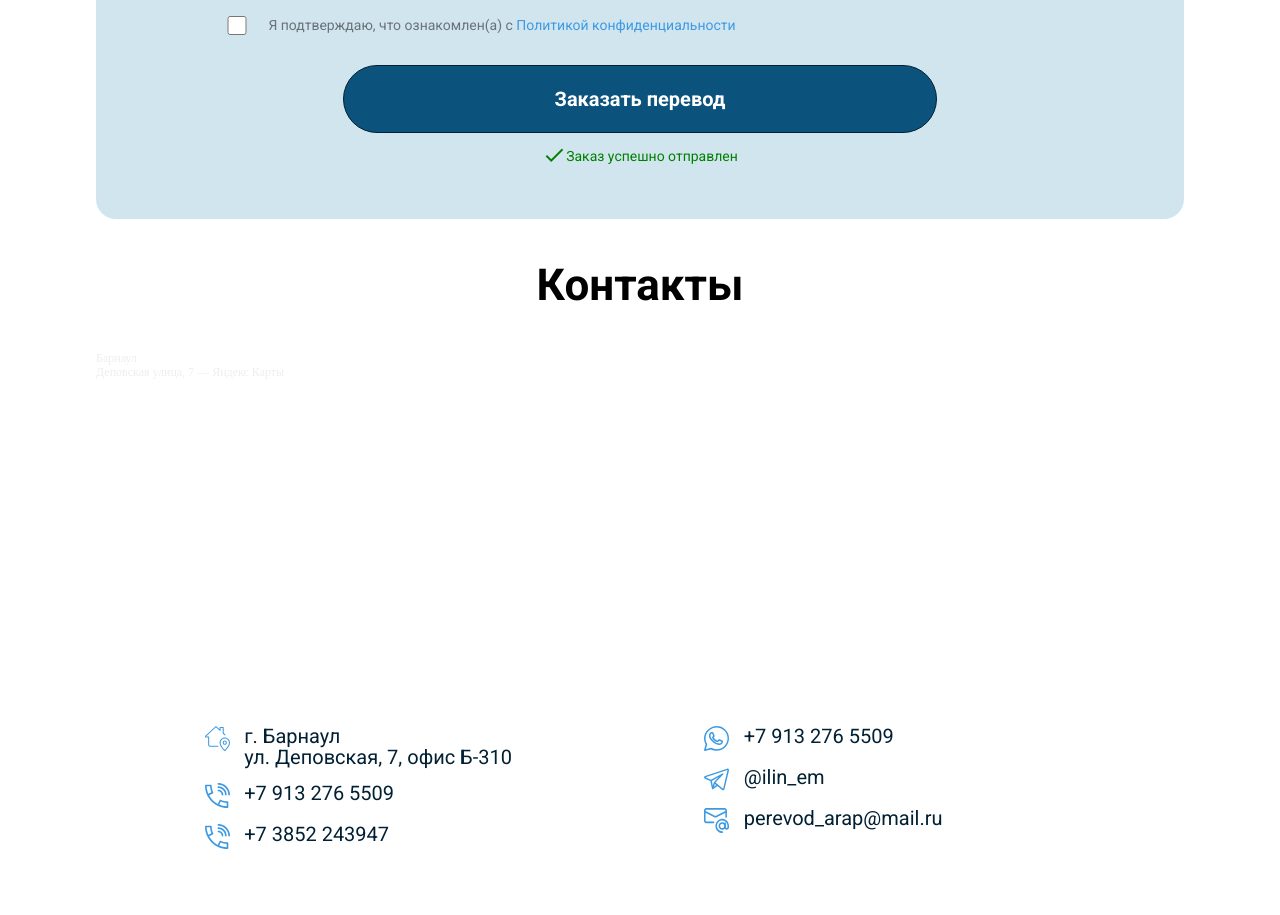
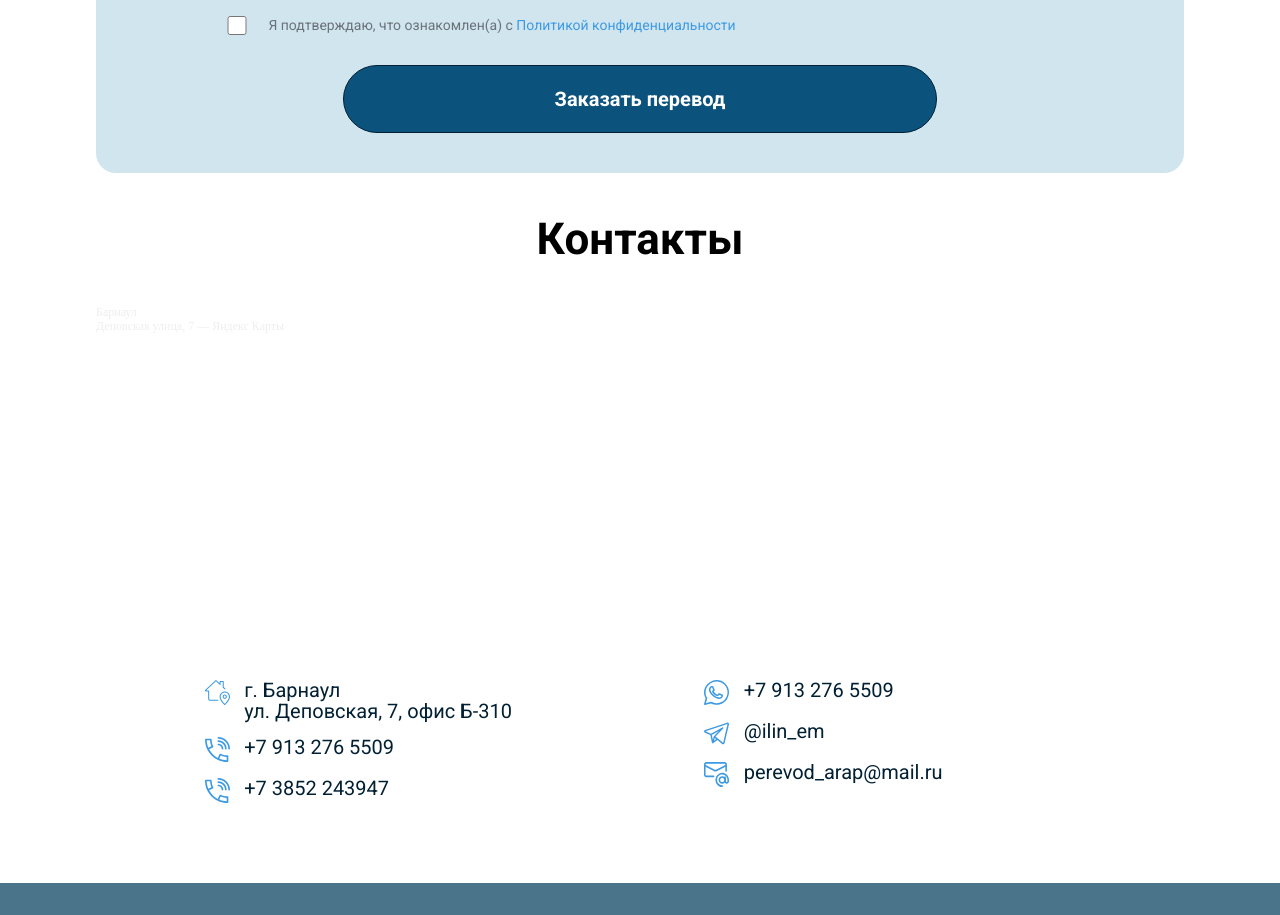
Before and after one commit to CrowMEV/netology-translation-agency, a React (Create React App) app in the folder app/: page / in a window 1280 px wide. Shown: the part 3620-4535 px from the top of the page. Built offline with nearby package versions, Linux system fonts and the light colour scheme.

Commit message:
fix setSuccess

```diff
--- a/app/src/components/orderForm/OrderForm.js
+++ b/app/src/components/orderForm/OrderForm.js
@@ -10,7 +10,7 @@ import { getFileArr } from "./utils";
 function OrderForm() {
   const [modalActive, setModalActive] = useState(false);
   const [loading, setLoading] = useState(false);
-  const [sucsess, setSuccess] = useState(true);
+  const [sucsess, setSuccess] = useState(false);
 
   const {
     register,
```
